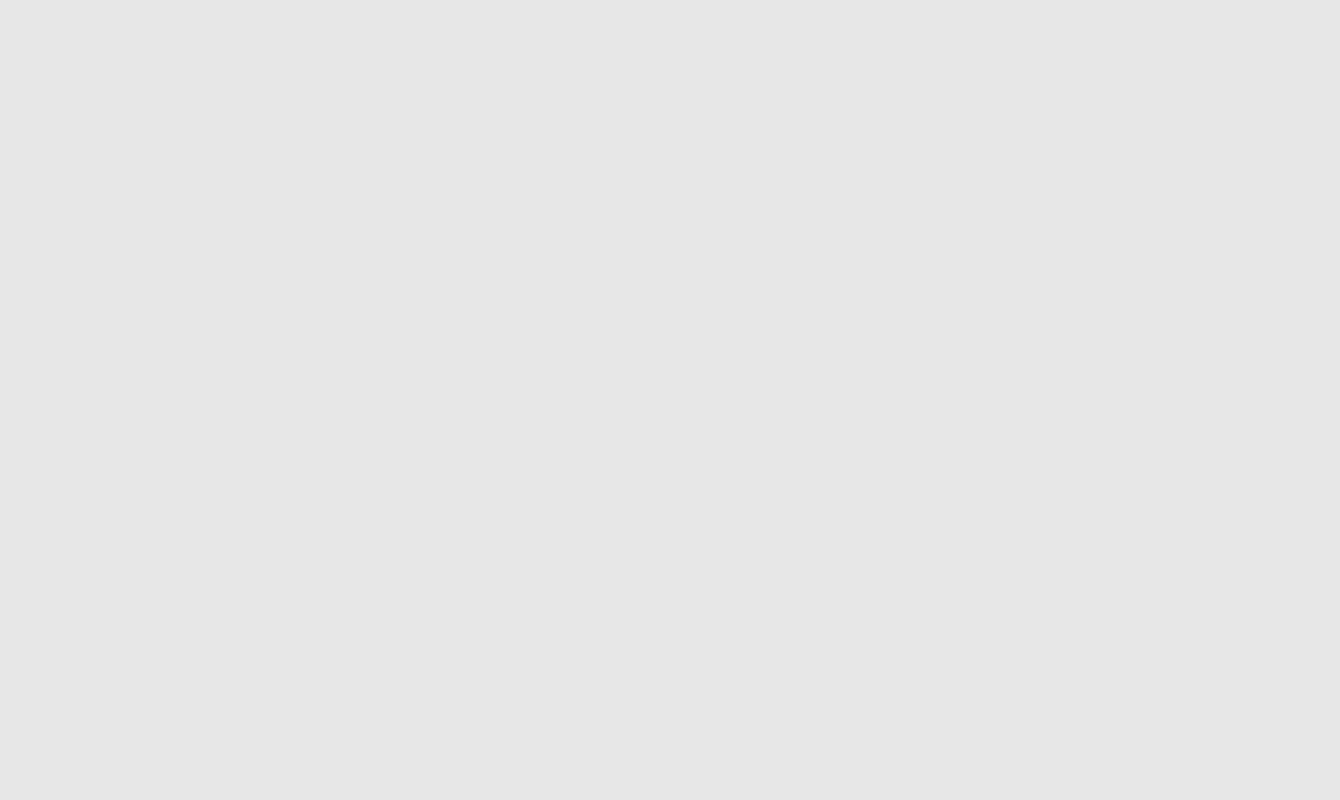
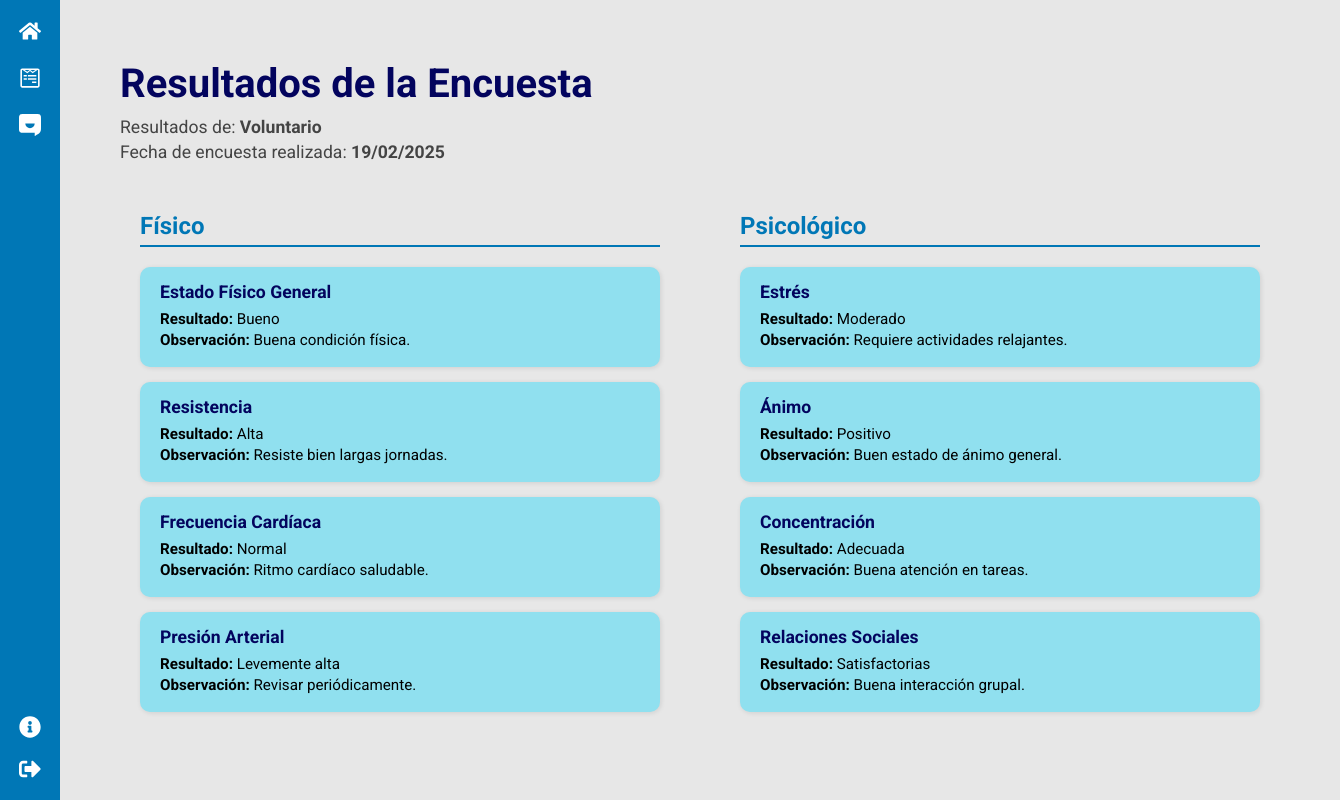
Before and after one commit to al3jandr05/front-prototipo, a React (Create React App) app: page /ResultadoVoluntario/1 in a window 1280 px wide. Before the commit this address had no page. Shown: the whole page, 1340 px wide, since content can reach past the window. Built offline with nearby package versions, Linux system fonts and the light colour scheme.

Commit message:
Añadi la pantalla de los resultados

```diff
--- a/src/App.js
+++ b/src/App.js
@@ -5,6 +5,8 @@ import ListaVoluntarios from './pages/ListaVoluntarios';
 import InfoVoluntarios from './pages/InfoVoluntarios';
 import History from './pages/Historial';
 import Formulario from './pages/Formulario';
+import ListaResultados from "./pages/ListaResultados";
+import ResultadoVoluntario from "./pages/ResultadoVoluntario";
 
 function App() {
     return (
@@ -12,9 +14,11 @@ function App() {
             <Routes>
                 <Route path="/" element={<Login />} />
                 <Route path="/ListaVoluntarios" element={<ListaVoluntarios />} />
-                <Route path="/voluntario/:id" element={<InfoVoluntarios />} />
-                <Route path="/historial/:id" element={<History />} />
-                <Route path="/formulario" element={<Formulario />} />
+                <Route path="/Voluntario/:id" element={<InfoVoluntarios />} />
+                <Route path="/Historial/:id" element={<History />} />
+                <Route path="/Formulario" element={<Formulario />} />
+                <Route path="/ListaResultados" element={<ListaResultados />} />
+                <Route path="/ResultadoVoluntario/:id" element={<ResultadoVoluntario />} />
             </Routes>
         </Router>
     );
--- a/src/components/Sidebar.js
+++ b/src/components/Sidebar.js
@@ -1,6 +1,7 @@
 import React from 'react';
 import '../styles/sidebar.css';
 import { FaHome, FaWpforms, FaInfoCircle, FaSignOutAlt } from 'react-icons/fa';
+import { SiAnswer } from "react-icons/si";
 import { useNavigate } from 'react-router-dom';
 
 const Sidebar = () => {
@@ -10,7 +11,8 @@ const Sidebar = () => {
         <div className="sidebar">
             <div className="sidebar-icons">
                 <FaHome title="Inicio" onClick={() => navigate('/ListaVoluntarios')} />
-                <FaWpforms title="Formulario" onClick={() => navigate('/formulario')} />
+                <FaWpforms title="Formulario" onClick={() => navigate('/Formulario')} />
+                <SiAnswer  title="Resultados" onClick={() => navigate('/ListaResultados')} />
             </div>
 
             <div className="sidebar-bottom">
--- /dev/null
+++ b/src/pages/ListaResultados.js
@@ -0,0 +1,43 @@
+import React from 'react';
+import Sidebar from '../components/Sidebar';
+import '../styles/listaResultados.css';
+import CardResultado from "../components/CardResultado";
+
+const ListaResultados = () => {
+    const voluntarios = [
+        {
+            id: 1,
+            nombre: 'Alejandro Ormachea',
+            ultimaEvaluacion: '19/02/2025',
+        },
+        {
+            id: 2,
+            nombre: 'Carla Fernández',
+            ultimaEvaluacion: '25/03/2025',
+        },
+        {
+            id: 3,
+            nombre: 'Luis Mamani',
+            ultimaEvaluacion: '01/03/2025',
+        },
+    ];
+
+    return (
+        <div>
+            <Sidebar />
+            <div className="contenido-voluntarios">
+                <div className="encabezado-voluntarios">
+                    <h1 className="titulo-voluntarios">Resultados de la Encuesta</h1>
+                </div>
+
+                <div className="lista-voluntarios-scroll">
+                    {voluntarios.map((v) => (
+                        <CardResultado key={v.id} voluntario={v} />
+                    ))}
+                </div>
+            </div>
+        </div>
+    );
+};
+
+export default ListaResultados;
--- a/src/pages/ListaVoluntarios.js
+++ b/src/pages/ListaVoluntarios.js
@@ -75,7 +75,7 @@ const ListaVoluntarios = () => {
 
             <div className="contenido-voluntarios">
                 <div className="encabezado-voluntarios">
-                    <h1 className="titulo-voluntarios">Búsqueda de Voluntarios</h1>
+                    <h1 className="titulo-voluntarios">Voluntarios</h1>
                     <div className="buscador">
                         <input
                             type="text"
--- a/src/pages/Login.js
+++ b/src/pages/Login.js
@@ -15,12 +15,7 @@ const Login = () => {
                     </div>
                     <div className="input-box">
                         <p>Contraseña</p>
-                        <div className="password-wrapper">
-                            <input
-                                placeholder="Ingrese su Contraseña"
-                                required
-                            />
-                        </div>
+                        <input type="text" placeholder="Ingrese su Contraseña" required />
                     </div>
                     <button type="submit" onClick={() => navigate(`/ListaVoluntarios`)}>Iniciar Sesión</button>
                 </form>
--- /dev/null
+++ b/src/pages/ResultadoVoluntario.js
@@ -0,0 +1,69 @@
+import React from 'react';
+import { useParams } from 'react-router-dom';
+import Sidebar from '../components/Sidebar';
+import '../styles/resultadoVoluntario.css';
+
+const ResultadoVoluntario = () => {
+    const { id } = useParams();
+
+    const voluntario = {
+        nombre: 'Voluntario',
+        fecha: '19/02/2025',
+        resultados: {
+            fisico: [
+                { subcategoria: 'Estado Físico General', resultado: 'Bueno', observacion: 'Buena condición física.' },
+                { subcategoria: 'Resistencia', resultado: 'Alta', observacion: 'Resiste bien largas jornadas.' },
+                { subcategoria: 'Frecuencia Cardíaca', resultado: 'Normal', observacion: 'Ritmo cardíaco saludable.' },
+                { subcategoria: 'Presión Arterial', resultado: 'Levemente alta', observacion: 'Revisar periódicamente.' },
+            ],
+            psicologico: [
+                { subcategoria: 'Estrés', resultado: 'Moderado', observacion: 'Requiere actividades relajantes.' },
+                { subcategoria: 'Ánimo', resultado: 'Positivo', observacion: 'Buen estado de ánimo general.' },
+                { subcategoria: 'Concentración', resultado: 'Adecuada', observacion: 'Buena atención en tareas.' },
+                { subcategoria: 'Relaciones Sociales', resultado: 'Satisfactorias', observacion: 'Buena interacción grupal.' },
+            ]
+        }
+
+    };
+
+    return (
+        <div className="resultado-container">
+            <Sidebar />
+            <div className="resultado-content">
+                <h1 className="titulo-resultado">Resultados de la Encuesta</h1>
+                <p className="subtitulo">Resultados de: <strong>{voluntario.nombre}</strong></p>
+                <p className="subtitulo">Fecha de encuesta realizada: <strong>{voluntario.fecha}</strong></p>
+
+                <div className="resultados">
+                    <div className="categoria">
+                        <h2 className="categoria-titulo">Físico</h2>
+                        <div className="resultado-grid">
+                            {voluntario.resultados.fisico.map((item, index) => (
+                                <div key={index} className="resultado-card">
+                                    <h4>{item.subcategoria}</h4>
+                                    <p><strong>Resultado:</strong> {item.resultado}</p>
+                                    <p><strong>Observación:</strong> {item.observacion}</p>
+                                </div>
+                            ))}
+                        </div>
+                    </div>
+
+                    <div className="categoria">
+                        <h2 className="categoria-titulo">Psicológico</h2>
+                        <div className="resultado-grid">
+                            {voluntario.resultados.psicologico.map((item, index) => (
+                                <div key={index} className="resultado-card">
+                                    <h4>{item.subcategoria}</h4>
+                                    <p><strong>Resultado:</strong> {item.resultado}</p>
+                                    <p><strong>Observación:</strong> {item.observacion}</p>
+                                </div>
+                            ))}
+                        </div>
+                    </div>
+                </div>
+            </div>
+        </div>
+    );
+};
+
+export default ResultadoVoluntario;
--- /dev/null
+++ b/src/styles/listaResultados.css
@@ -0,0 +1,95 @@
+:root {
+    --color-dark-blue: #03045e;
+    --color-blue: #0077b6;
+    --color-cyan: #00b4d8;
+    --color-light-cyan: #90e0ef;
+    --color-lighter-cyan: #caf0f8;
+}
+
+.contenido-voluntarios {
+    margin-left: 60px;
+    width: 100%;
+    height: 100vh;
+    overflow: hidden;
+    position: absolute;
+
+}
+
+.encabezado-voluntarios {
+    background-color: transparent;
+    padding: 30px 40px 10px 40px;
+    position: sticky;
+    top: 0;
+    z-index: 10;
+}
+
+.titulo-voluntarios {
+    color: var(--color-dark-blue);
+    font-size: 2.5rem;
+    margin-bottom: 20px;
+}
+
+.buscador input {
+    width: 100%;
+    max-width: 720px;
+    padding: 12px 18px;
+    font-size: 16px;
+    border-radius: 25px;
+    border: 1px solid #ccc;
+    background-color: #fff;
+    box-shadow: 0px 1px 3px rgba(0,0,0,0.05);
+    transition: all 0.2s ease;
+}
+
+.buscador input:focus {
+    outline: none;
+    border-color: var(--color-cyan);
+}
+
+.lista-voluntarios-scroll {
+    height: 100%;
+    width: 95%;
+    overflow-y: auto;
+    padding: 20px 40px 40px 40px;
+    display: flex;
+    flex-direction: column;
+    gap: 20px;
+}
+
+.card-voluntario {
+    display: flex;
+    background-color: var(--color-light-cyan);
+    padding: 20px;
+    border-radius: 12px;
+    cursor: pointer;
+    max-width: 100%;
+    box-shadow: 2px 2px 6px rgba(0, 0, 0, 0.15);
+    transition: background-color 0.3s;
+}
+
+.card-voluntario:hover {
+    background-color: var(--color-cyan);
+}
+
+.avatar {
+    width: 50px;
+    height: 50px;
+    background-color: #d9bfff;
+    border-radius: 50%;
+    display: flex;
+    align-items: center;
+    justify-content: center;
+    font-weight: bold;
+    margin-right: 20px;
+}
+
+.info-voluntario h4 {
+    margin: 0;
+    font-size: 18px;
+    color: var(--color-dark-blue);
+}
+
+.info-voluntario p {
+    margin: 2px 0;
+    font-size: 14px;
+}
--- /dev/null
+++ b/src/styles/resultadoVoluntario.css
@@ -0,0 +1,83 @@
+:root {
+    --color-dark-blue: #03045e;
+    --color-blue: #0077b6;
+    --color-cyan: #00b4d8;
+    --color-light-cyan: #90e0ef;
+    --color-lighter-cyan: #caf0f8;
+}
+
+body {
+    margin: 0;
+    padding: 0;
+    font-family: 'Roboto', sans-serif;
+    background-color: #f5f5f5;
+}
+
+.resultado-container {
+    margin-left: 60px;
+    width: 100%;
+    padding: 40px;
+    box-sizing: border-box;
+    min-height: 100vh;
+    position: absolute;
+}
+
+.resultado-content {
+    padding: 20px;
+}
+
+.titulo-resultado {
+    font-size: 2.5rem;
+    color: var(--color-dark-blue);
+    margin-bottom: 10px;
+}
+
+.subtitulo {
+    font-size: 1.1rem;
+    color: #444;
+    margin-bottom: 5px;
+}
+
+.resultados {
+    display: grid;
+    grid-template-columns: repeat(auto-fit, minmax(400px, 1fr));
+    gap: 40px;
+    margin-top: 30px;
+}
+
+.categoria {
+    border-radius: 8px;
+    padding: 20px;
+}
+
+.categoria-titulo {
+    font-size: 1.5rem;
+    color: var(--color-blue);
+    border-bottom: 2px solid var(--color-blue);
+    margin-bottom: 20px;
+    padding-bottom: 5px;
+}
+
+.resultado-grid {
+    display: flex;
+    flex-direction: column;
+    gap: 15px;
+}
+
+.resultado-card {
+    background-color: var(--color-light-cyan);
+    padding: 15px 20px;
+    border-radius: 10px;
+    box-shadow: 1px 1px 5px rgba(0, 0, 0, 0.1);
+}
+
+.resultado-card h4 {
+    color: var(--color-dark-blue);
+    margin-bottom: 8px;
+    font-size: 1.1rem;
+}
+
+.resultado-card p {
+    margin: 3px 0;
+    font-size: 0.95rem;
+}
```
Also changed, not shown: src/components/CardResultado.js (renamed from src/components/CardVoluntario.js, +5 -8 lines).
